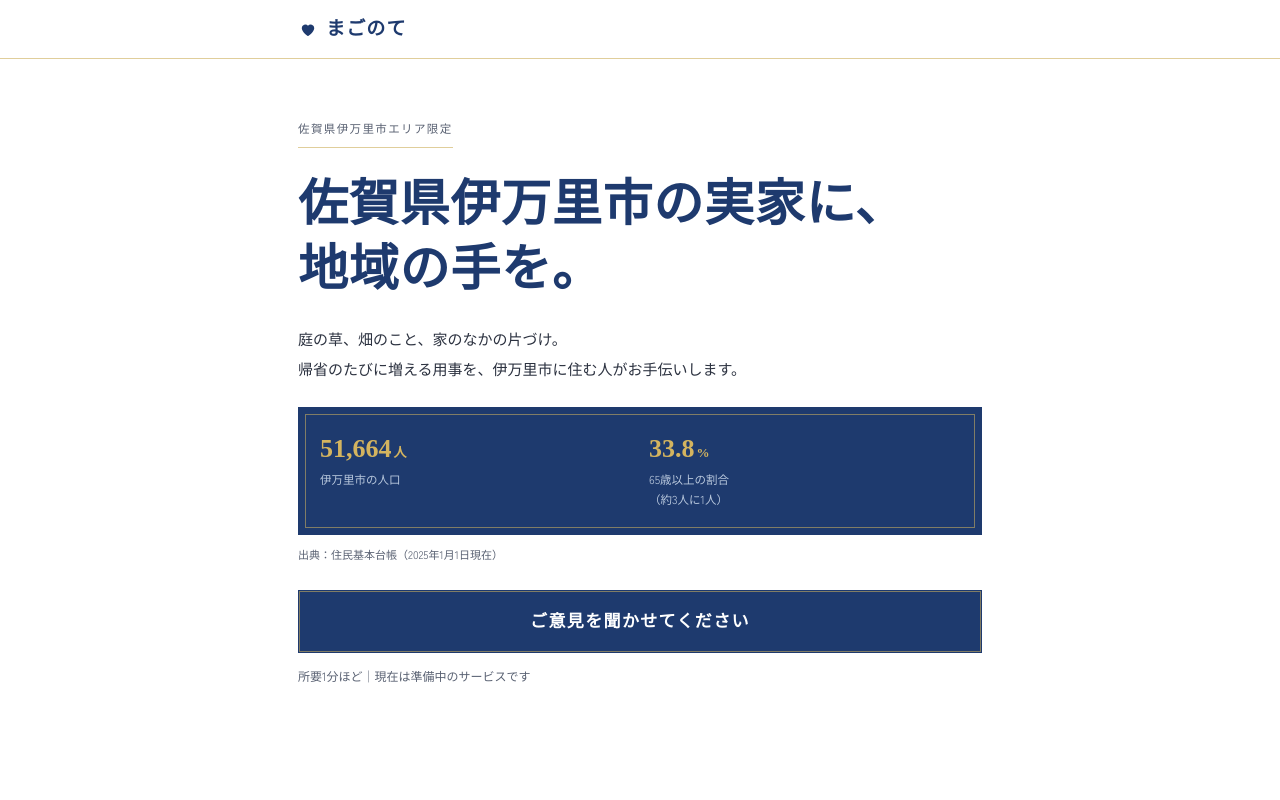
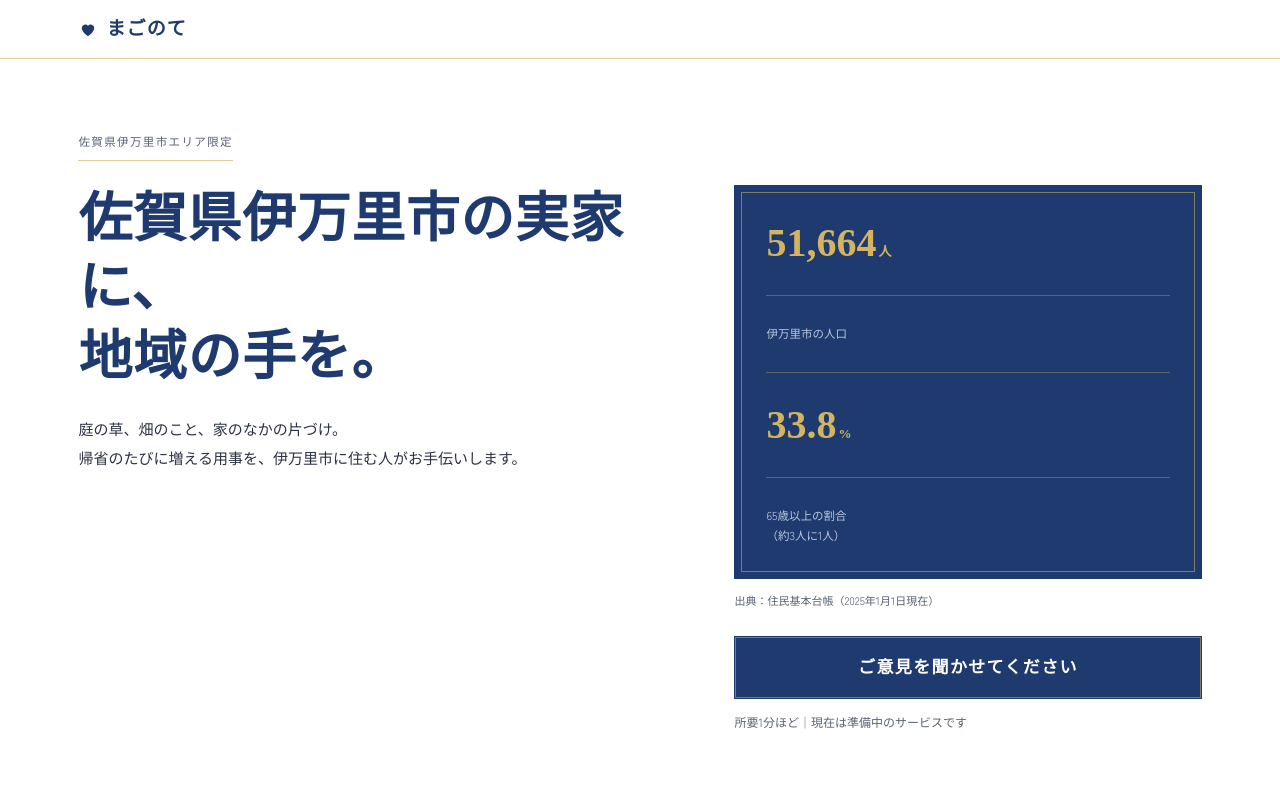
Before and after one commit to tarochan319/magonote-lp, a plain HTML site: page index.html in a window 1280 px wide. Shown: the top 800 px of the page. Drawn offline with Linux system fonts and the light colour scheme; a web font is replaced by a local one.

Commit message:
1116_内容精査

```diff
--- a/assets/styles.css
+++ b/assets/styles.css
@@ -317,3 +317,26 @@ section h2{font-size:clamp(23px,6vw,31px);margin-bottom:4px;color:var(--accent)}
   body{font-size:16px}
   .ptable{padding:34px 30px}
 }
+
+/* PC：表示領域を1366pxまで広げる */
+@media (min-width:1024px){
+  :root{--gut:40px;--sec:84px;--maxw:min(94vw,1366px)}
+  .hero{padding:72px 0 92px}
+  .ptable{padding:44px 40px}
+
+  /* --- ファーストビューだけ左右に割る（PC案C の構成） ---
+     左：エリア表記・見出し・リード　／　右：統計の器・出典・CTA */
+  .hero > .wrap{display:grid;grid-template-columns:1.25fr 1fr;
+    column-gap:72px;align-items:center}
+  .hero .kicker{grid-column:1/-1;justify-self:start}
+  .hero h1{grid-column:1;font-size:clamp(36px,4.2vw,58px);line-height:1.28}
+  .hero p{grid-column:1;max-width:30em}
+  /* 統計は縦積みに変え、金の罫で仕切る */
+  .hero .stats{grid-column:2;grid-row:2/span 3;margin-top:0;align-self:stretch;
+    display:block;padding:34px 32px}
+  .hero .stats div + div{margin-top:28px;padding-top:28px;
+    border-top:1px solid var(--gold-rule)}
+  .hero .stats .v{font-size:40px}
+  .hero .src{grid-column:2;margin-top:12px}
+  .hero > .wrap > div:last-child{grid-column:2;margin-top:18px}
+}
```
Also changed, not shown: 1 other file.
